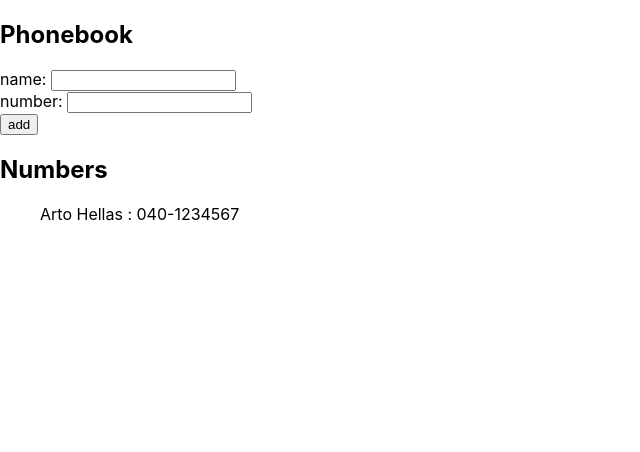
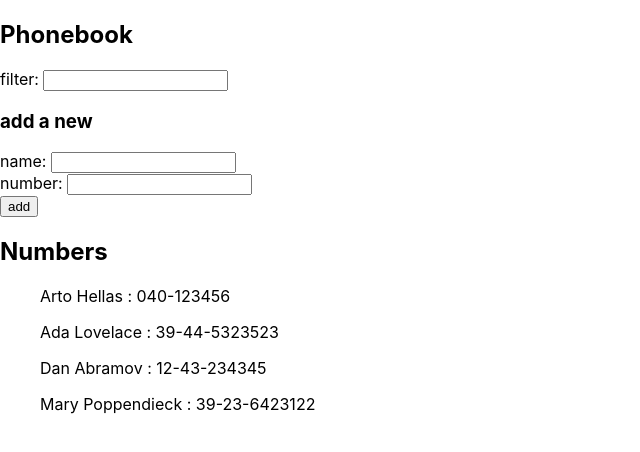
Before and after one commit to iremlaya/fullstackopen, a React (Create React App) app in the folder part2/phonebook/: page / in a window 1280 px wide. Shown: the top 452 px of the page, without its empty margins (0-640 px from the left). Built offline with nearby package versions, Linux system fonts and the light colour scheme.

Commit message:
2.9 done

```diff
--- a/part2/phonebook/src/App.js
+++ b/part2/phonebook/src/App.js
@@ -3,15 +3,30 @@ import Person from './components/Person'
 
 const App = () => {
   const [ persons, setPersons] = useState([
-    { name: 'Arto Hellas' , number: '040-1234567'}
+    { name: 'Arto Hellas', number: '040-123456' },
+    { name: 'Ada Lovelace', number: '39-44-5323523' },
+    { name: 'Dan Abramov', number: '12-43-234345' },
+    { name: 'Mary Poppendieck', number: '39-23-6423122' }
   ])
   const [ newName, setNewName ] = useState('')
   const [ newNumber, setNewNumber ] = useState('')
+  const [ show, setShow ] = useState('')
 
 
-  const personRows = () => persons.map((p) =>
+  const notesToShow = () =>  {
+    const a = persons.filter(person =>
+      Object.keys(person).some(name =>
+        person[name].toLowerCase().includes(show.toLowerCase())
+        ))
+
+      return a;
+    }
+  const personRows = () => {
+     const filteredPersons = notesToShow()
+
+     return filteredPersons.map((p) =>
       <Person key={p.name} name={p.name} number={p.number}/>
-    )
+    )}
 
 
   const checkIfNameExists = (name) => {
@@ -63,10 +78,18 @@ const App = () => {
     setNewNumber(e.target.value)
     //console.log(newName)
   }
+  const handleShow = (e) => {
+      setShow(e.target.value)
+
+  }
 
   return (
     <div>
       <h2>Phonebook</h2>
+      <div>
+          filter: <input value={show} onChange={handleShow}/>
+        </div>
+      <h3>add a new</h3>
       <form onSubmit={addName}>
         <div>
           name: <input value={newName} onChange={handleNameChange}/>
```
